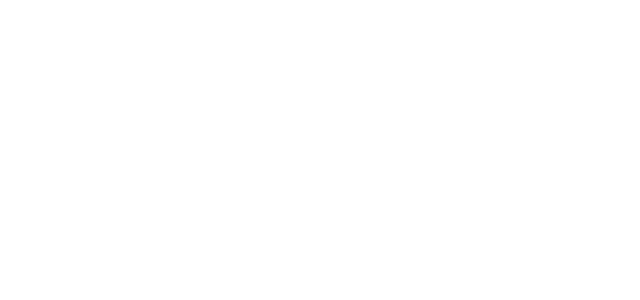
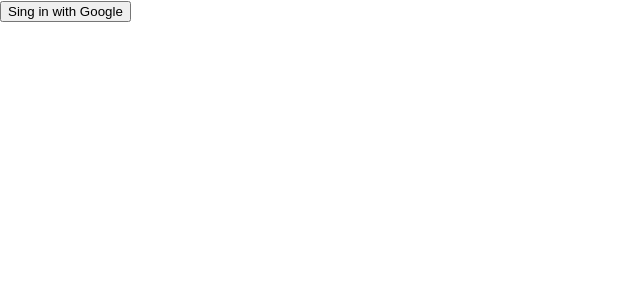
Before and after one commit to vii-13/react-firechat, a React (Create React App) app: page / in a window 1280 px wide. Shown: the top 300 px of the page, without its empty margins (0-640 px from the left). Built offline with nearby package versions, Linux system fonts and the light colour scheme.

Commit message:
Setup sign in with Google

```diff
--- a/src/App.js
+++ b/src/App.js
@@ -1,14 +1,26 @@
-import {
-  db,
-  googleAuthProvider,
-  firebase
-} from './config/firebase';
+import {db, googleAuthProvider, firebase} from './config/firebase';
+import Button from './componets/Button';
+
 
 function App() {
+
+  const sigInwithGoogle = async () => {
+    //coloca el lenguaje de preferencia del dispositivo
+    firebase.auth().useDeviceLanguage();
+
+    //Inicio el procedo de login dentro de try ... catch
+    try{
+      await firebase.auth().signInWithPopup(googleAuthProvider);
+
+    } catch (e) {
+      console.error(e.message);
+        }
+  };
+
+// Renderizar el componente Button
   return (
     <div>
-
-
+      <button onClick={sigInwithGoogle}> Sing in with Google</button>
     </div>
   );
 }
--- /dev/null
+++ b/src/componets/Button.js
@@ -0,0 +1,8 @@
+const Button = ({
+    onclick = null,
+    children = null
+}) =>
+(
+    <button onclick ={onclick} >{children} </button>
+);
+export default Button;
```
